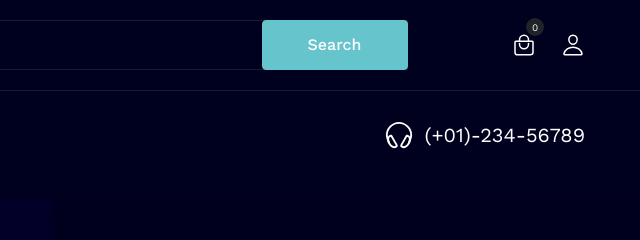
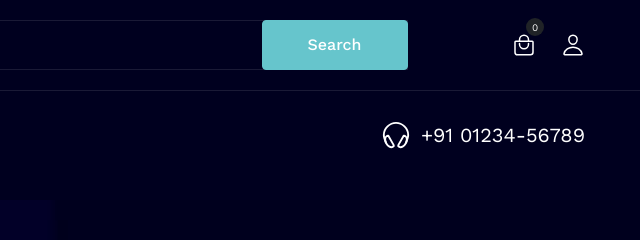
Before and after one commit to BASAMAJAYKUMAR/book-store-website, a plain HTML site: page index.html in a window 1280 px wide. Shown: the top 240 px of the page, 640-1280 px from the left. Drawn offline with nearby package versions, Linux system fonts and the light colour scheme; files whose address does not match are found by name.

Commit message:
Update index.html

```diff
--- a/index.html
+++ b/index.html
@@ -114,7 +114,7 @@
         <a href="tel:+0123456789" class="header-contact-link">
           <ion-icon name="headset-outline" aria-hidden="true"></ion-icon>
 
-          <span class="span">(+01)-234-56789</span>
+          <span class="span">+91 01234-56789</span>
         </a>
 
       </div>
```
